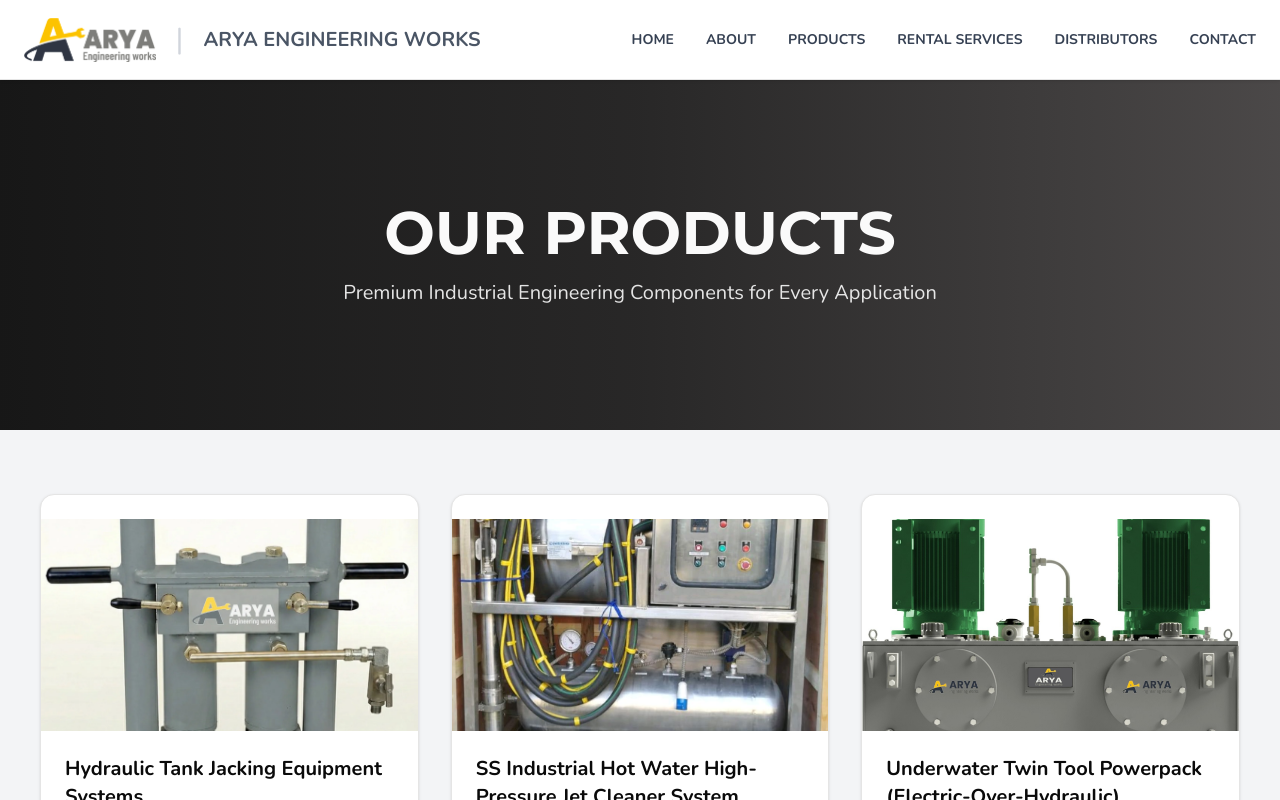
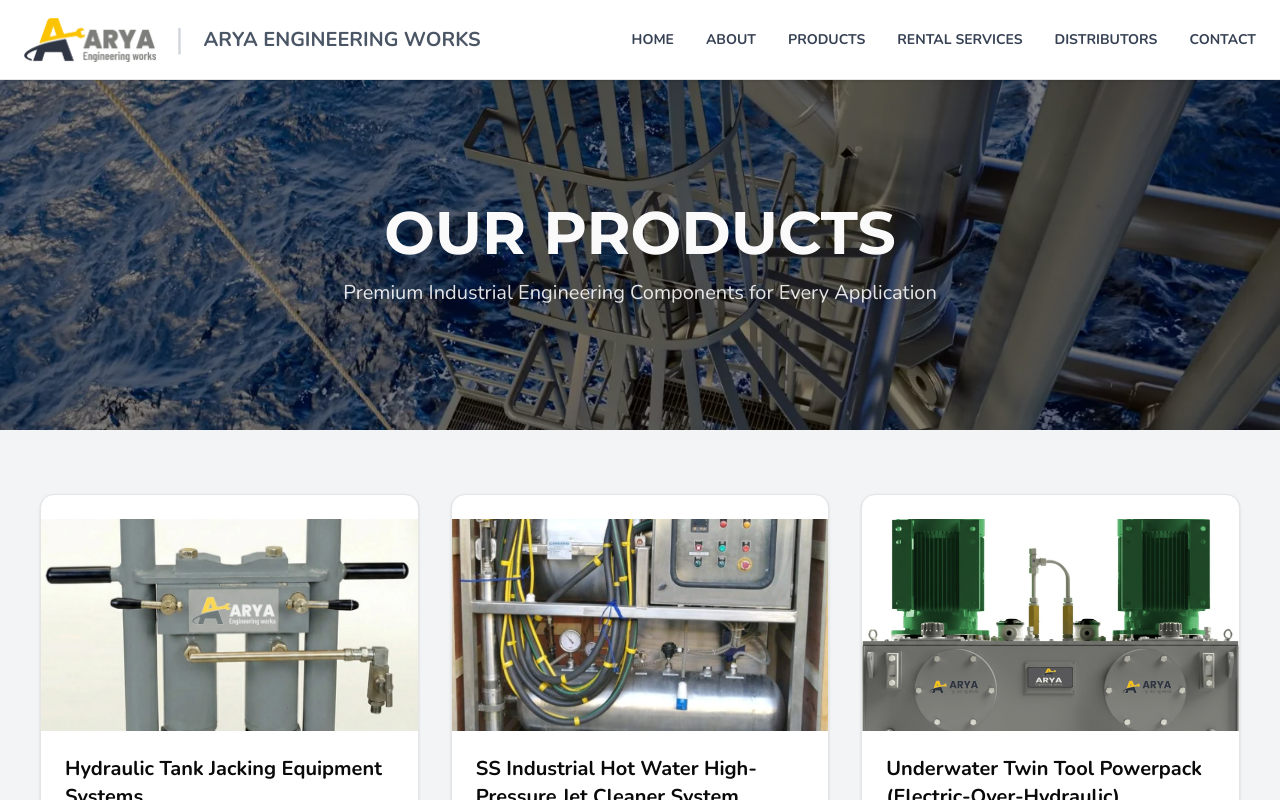
Before and after one commit to aryatrivedi22/aryaew, a Next.js app: page /products in a window 1280 px wide. Shown: the top 800 px of the page. Built offline with nearby package versions, Linux system fonts and the light colour scheme.

Commit message:
ui: update the header image of contact and products page

```diff
--- a/app/products/page.jsx
+++ b/app/products/page.jsx
@@ -9,14 +9,23 @@
 } from "@/components/ui/card";
 import products from "@/data/products";
 import { ArrowRight } from "lucide-react";
+import Image from "next/image";
 
 const Products = () => {
   return (
     <div className="min-h-screen">
       <main>
         {/* Hero Section */}
-        <section className="bg-linear-to-r from-primary via-primary/90 to-primary/70 py-20 px-4 min-h-[350px] flex items-center">
-          <div className="container mx-auto text-center">
+        <section className="relative py-20 px-4 min-h-[350px] flex items-center">
+          <Image
+            fill
+            loading="eager"
+            src="/hero/products-hero.webp"
+            alt="Arya Engineering Works"
+            className="absolute inset-0 object-cover"
+          />
+          <div className="absolute inset-0 bg-black/50" />
+          <div className="relative z-10 mx-auto text-center">
             <h1 className="font-montserrat text-5xl md:text-6xl font-bold text-primary-foreground mb-4">
               OUR PRODUCTS
             </h1>
```
Also changed, not shown: app/contact/page.jsx (+10 -2 lines), public/hero/contact-hero.jpg (added), public/hero/products-hero.webp (added).
